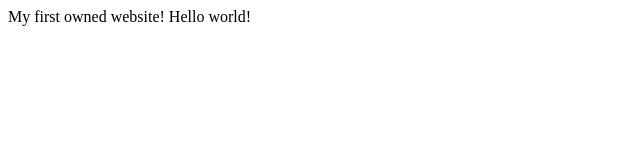
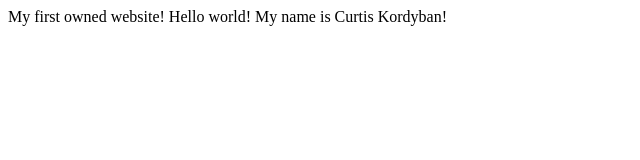
Before and after one commit to curtiskordyban/curtiskordyban.github.io, a plain HTML site: page index.html in a window 1280 px wide. Shown: the whole page, without its empty margins (0-640 px from the left). Drawn offline with Linux system fonts and the light colour scheme.

Commit message:
Update index.html

```diff
--- a/index.html
+++ b/index.html
@@ -6,6 +6,6 @@
     <title>Document</title>
 </head>
 <body>
-    My first owned website! Hello world!
+    My first owned website! Hello world! My name is Curtis Kordyban!
 </body>
 </html>
```
